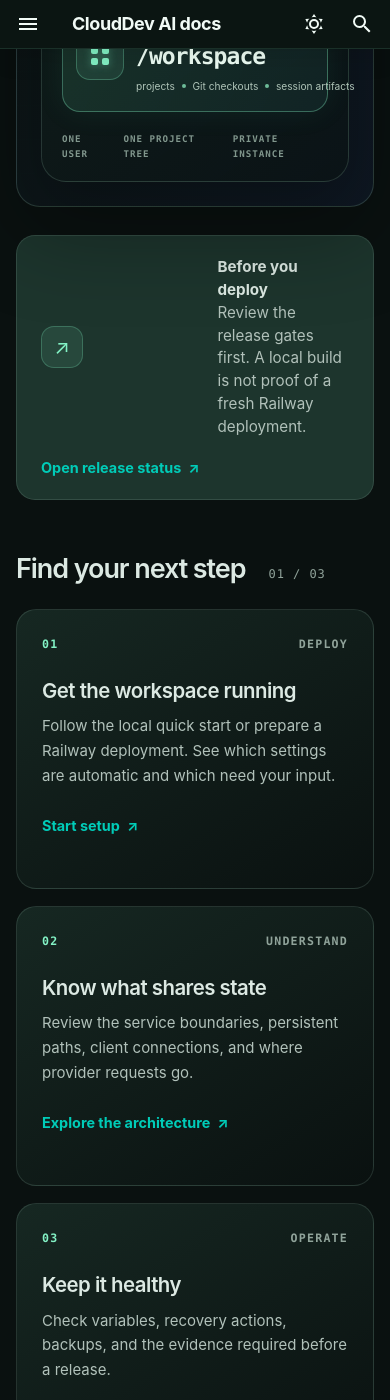
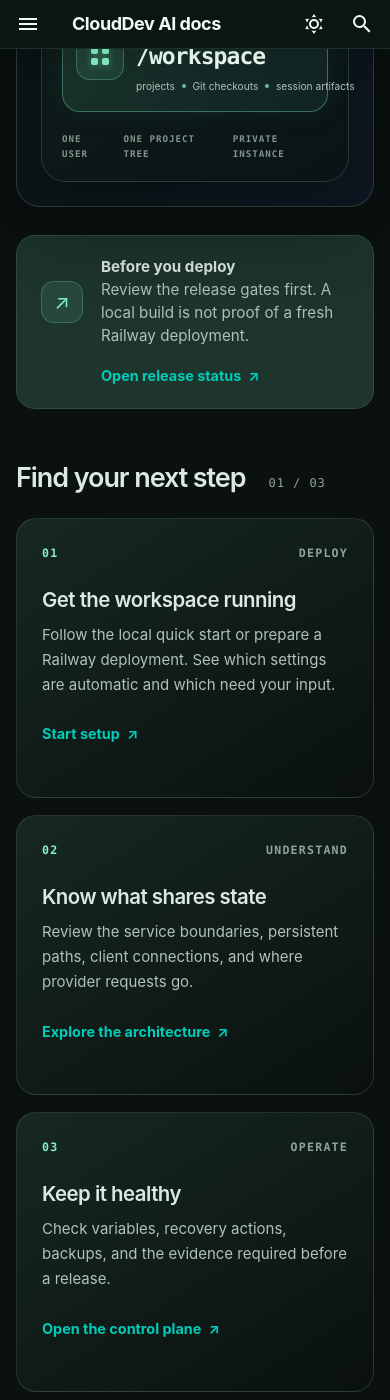
Before and after one commit to Schero94/clouddev-ai-sovereign-workspace, an MkDocs documentation site: the page built from docs/index.md, in a window 390 px wide and 1400 px high, scrolled down 1049 px. Built offline with MkDocs 1.6.1 and Material for MkDocs 9.7.7, drawn with Linux system fonts in a browser that asks for light colours.

Commit message:
fix(docs): improve mobile release note layout

```diff
--- a/docs/stylesheets/landing.css
+++ b/docs/stylesheets/landing.css
@@ -454,7 +454,7 @@
 
 body:has(.cd-home-title) .cd-release-note {
   display: grid;
-  grid-template-columns: auto minmax(0, 1fr) auto;
+  grid-template-columns: 2.1rem minmax(0, 1fr) auto;
   align-items: center;
   gap: 0.9rem;
   margin: 1.4rem 0 3.3rem;
@@ -481,6 +481,10 @@
   color: var(--md-default-fg-color--light);
   font-size: 0.76rem;
   line-height: 1.5;
+}
+
+body:has(.cd-home-title) .cd-release-note > p:first-child {
+  margin: 0;
 }
 
 body:has(.cd-home-title) .cd-release-note strong {
@@ -732,11 +736,15 @@
   }
 
   body:has(.cd-home-title) .cd-release-note {
-    grid-template-columns: auto minmax(0, 1fr);
+    grid-template-columns: 2.1rem minmax(0, 1fr);
     margin-bottom: 2.5rem;
   }
 
   body:has(.cd-home-title) .cd-inline-link {
+    grid-column: 2;
+  }
+
+  body:has(.cd-home-title) .cd-release-note > p:last-child {
     grid-column: 2;
   }
 
```
Also changed, not shown: 1 other file.
